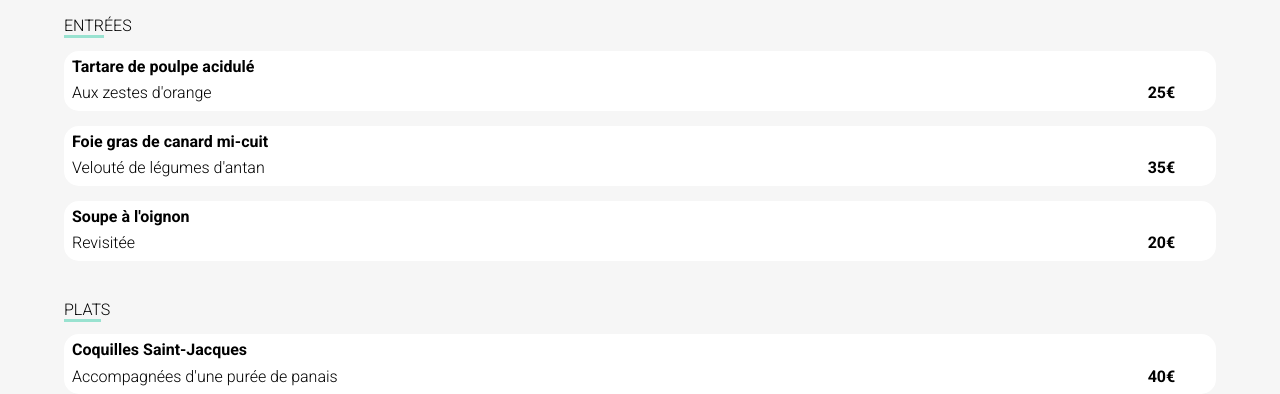
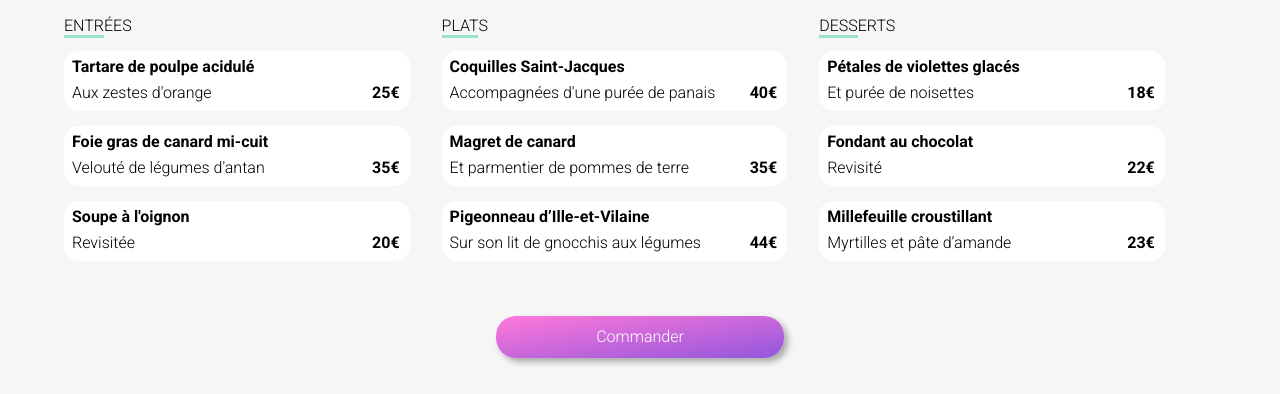
Before and after one commit to AlexisTaniere/AlexisTaniere_03_02122021, a website: page A_la_francaise.html in a window 1280 px wide. Shown: the part 406-800 px from the top of the page. Drawn offline with Linux system fonts and the light colour scheme; a web font is replaced by a local one.

Commit message:
Corrections et ajout du responsive desktop

```diff
--- a/A_la_francaise.html
+++ b/A_la_francaise.html
@@ -38,6 +38,7 @@
            </div>
         </div>
 
+        <div class="menu__desktop">
         <!-- Les entrées proposées -->
         <article class="menu__entree menu__choice">
             <div>
@@ -168,6 +169,7 @@
                     </div>
 
                 </article>
+            </div>
 
                 <form class="button">
                     <input class="button__size" type="button" value="Commander">
--- a/Sass/Components/_button.scss
+++ b/Sass/Components/_button.scss
@@ -15,6 +15,10 @@
     transform: scale(1);
     transition: transform 500ms;
 
+    @media screen and (min-width:1024px){
+        width:25%;
+    }
+
         &:hover{
             background: linear-gradient(to bottom right,lighten($color_secondary, 5%),lighten($color_primary, 5%));
             box-shadow: 4px 4px 6px #404040;
--- a/Sass/Components/_spinner.scss
+++ b/Sass/Components/_spinner.scss
@@ -14,7 +14,7 @@
     border-top-color: $color_primary;
     animation-name: rotate;
     animation-duration: 600ms;
-    animation-timing-function: linear, ease;
+    animation-timing-function: linear;
     animation-iteration-count: 4;
     animation-fill-mode: forwards;
 
--- a/Sass/Pages/_fonctionnement.scss
+++ b/Sass/Pages/_fonctionnement.scss
@@ -7,6 +7,11 @@
 
     // Agencement des éléments en version desktop
     &__elements{
+
+        & a{
+            color:black;
+        }
+
         @media screen and (min-width: 1024px) {
         display:flex;
         justify-content: space-between;
--- a/Sass/Pages/_menu.scss
+++ b/Sass/Pages/_menu.scss
@@ -7,7 +7,7 @@
     padding-left: 5%;
     padding-right: 5%;
     position: relative;
-    top: -50px;
+    margin-top: -50px;
     font-family: $font_text;
     padding-bottom: 40px;
 
@@ -133,4 +133,14 @@
         to   { opacity: 1; }
     }
 
+    &__desktop{
+        @media screen and (min-width:1024px){
+            display: flex;
+            gap:2em;
+            & article{
+                width:30%;
+            }
+        }
+    }
+
 }
--- a/Sass/Pages/_restaurant.scss
+++ b/Sass/Pages/_restaurant.scss
@@ -99,6 +99,7 @@
         position: absolute;
         right: 15px;
         background: linear-gradient(to bottom right, $color_primary, $color_secondary);
+        background-clip: text;
         -webkit-background-clip: text;
         -webkit-text-fill-color: transparent;
         z-index: -1;
@@ -118,4 +119,5 @@
         right: 30px;
         margin-top: 15px;
     }
+
 }
```
Also changed, not shown: La_note_enchantee.html (+2 -0 lines), La_palette_du_gout.html (+2 -1 lines), Le_delice_des_sens.html (+2 -0 lines), public/css/style.css, 1 other file.
